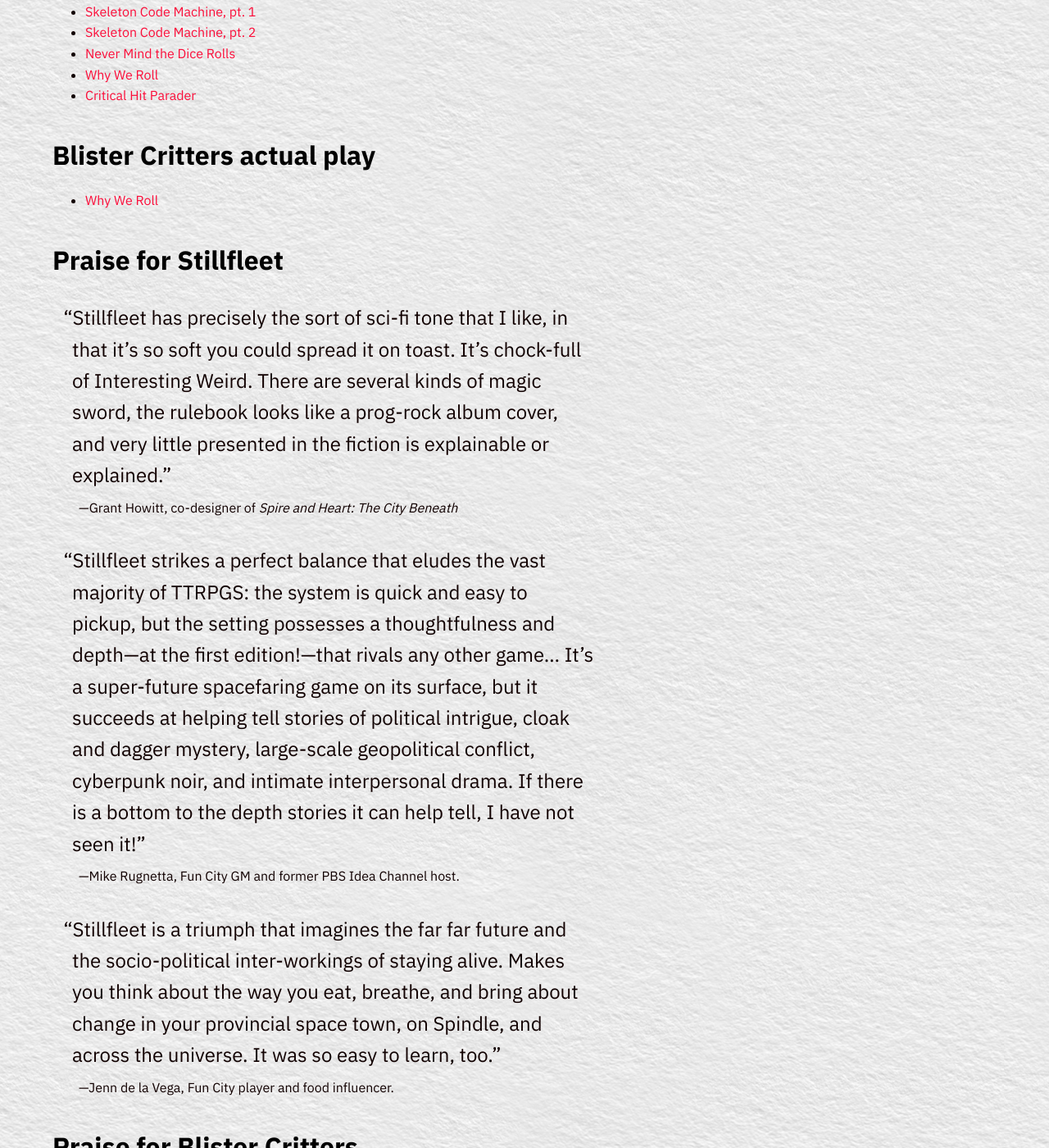
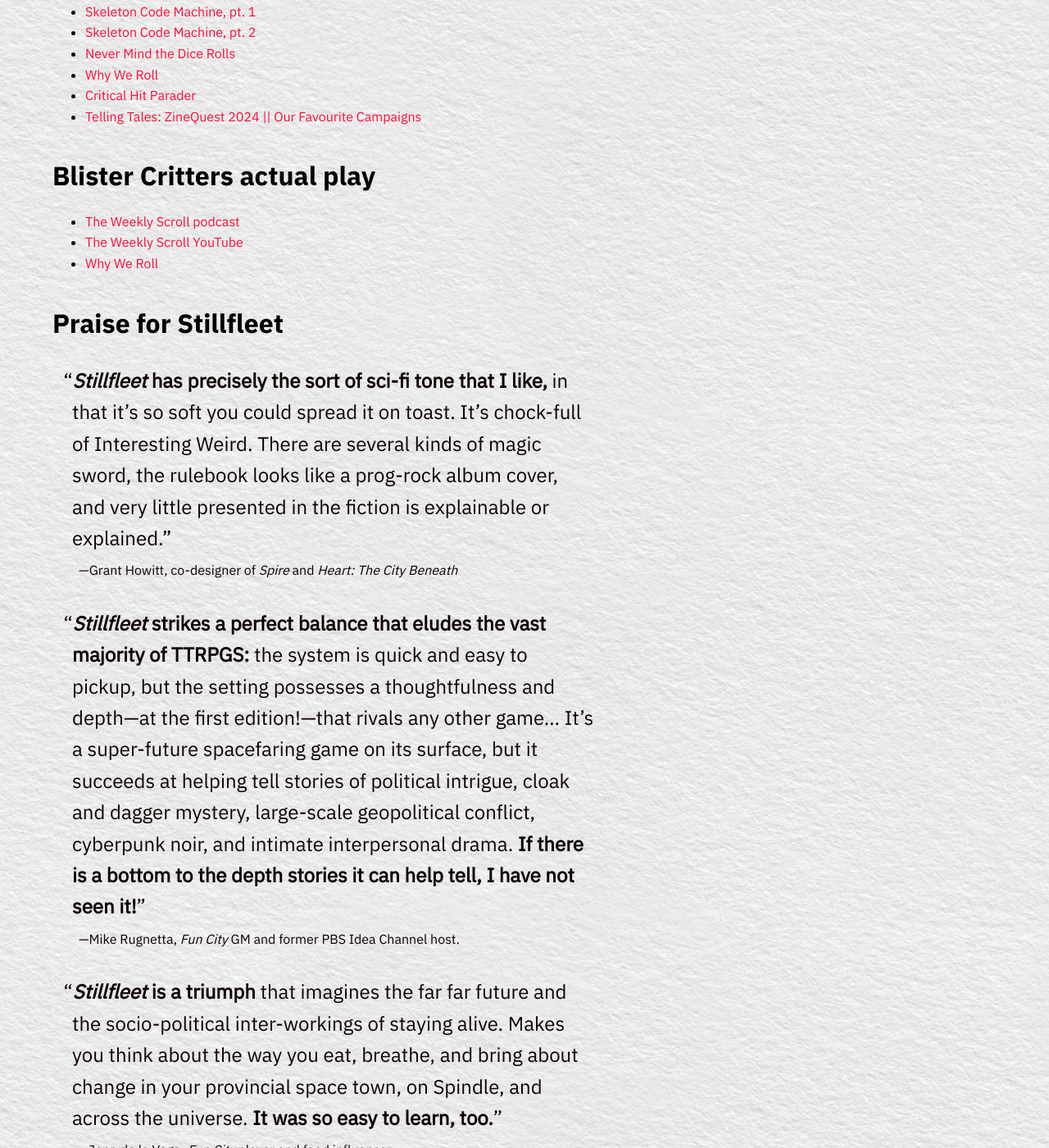
Before and after one commit to stillfleet/stillfleet.github.io, a Jekyll site: the page built from press.html, in a window 1280 px wide and 1400 px high, scrolled down 1031 px. Shown: the whole window at 82% size. Built offline with Jekyll 4.4.1, drawn with Linux system fonts in a browser that asks for light colours; some web fonts are replaced; some of the changed text lies outside the part shown.

Commit message:
Updates Press page with testimonial formatting and additional press links & actual play

```diff
--- a/press.html
+++ b/press.html
@@ -46,30 +46,33 @@ keywords: stillfleet reviews, stillfleet press kit, stillfleet press, stillfleet
   <li><a href="https://preview.drivethrurpg.com/en/product/468398/Never-Mind-the-Dice-Rolls-issue-029">Never Mind the Dice Rolls</a></li>
   <li><a href="https://podcasts.apple.com/us/podcast/wwr-11-blister-critters-w-anthony-grasso/id1710405585?i=1000641060901">Why We Roll</a></li>
   <li><a href="https://criticalhitparader.substack.com/p/songs-with-a-story">Critical Hit Parader</a></li>
+  <li><a href="https://youtu.be/PHu1d_P6H6E?si=nh_3mz718kEpRu1b&t=2225">Telling Tales: ZineQuest 2024 || Our Favourite Campaigns</a></li>
 </ul>
 
 <h2>Blister Critters actual play</h2>
 <ul>
+  <li><a href="https://podcasters.spotify.com/pod/show/theweeklyscroll/episodes/TWS-Plays-11---Blister-Critters-e2fnm8u/a-aav7jpi">The Weekly Scroll podcast</a></li>
+  <li><a href="https://youtu.be/AQF_5SuJOhU?si=syPjAseg83z_TtIj">The Weekly Scroll YouTube</a></li>
   <li><a href="https://youtu.be/_dXVu_7wUz0?si=K34Mz1HnIKJo-KBt">Why We Roll</a></li>
 </ul>
 
 <h2>Praise for Stillfleet</h2>
 
 <figure class="quote">
-  <blockquote>“Stillfleet has precisely the sort of sci-fi tone that I like, in that it’s so soft you could spread it on toast. It’s chock-full of Interesting Weird. There are several kinds of magic sword, the rulebook looks like a prog-rock album cover, and very little presented in the fiction is explainable or explained.”</blockquote>
+  <blockquote>“<strong><em>Stillfleet</em> has precisely the sort of sci-fi tone that I like,</strong> in that it’s so soft you could spread it on toast. It’s chock-full of Interesting Weird. There are several kinds of magic sword, the rulebook looks like a prog-rock album cover, and very little presented in the fiction is explainable or explained.”</blockquote>
   <figcaption>
-    &mdash;Grant Howitt, co-designer of <cite>Spire and Heart: The City Beneath</cite>
+    &mdash;Grant Howitt, co-designer of <cite>Spire</cite> and <cite>Heart: The City Beneath</cite>
   </figcaption>
 </figure>
 
 <figure class="quote">
-  <blockquote> “Stillfleet strikes a perfect balance that eludes the vast majority of TTRPGS: the system is quick and easy to pickup, but the setting possesses a thoughtfulness and depth—at the first edition!—that rivals any other game… It’s a super-future spacefaring game on its surface, but it succeeds at helping tell stories of political intrigue, cloak and dagger mystery, large-scale geopolitical conflict, cyberpunk noir, and intimate interpersonal drama. If there is a bottom to the depth stories it can help tell, I have not seen it!”</blockquote>
-  <figcaption>&mdash;Mike Rugnetta, Fun City GM and former PBS Idea Channel host.</figcaption>
+  <blockquote> “<strong><em>Stillfleet</em> strikes a perfect balance that eludes the vast majority of TTRPGS:</strong> the system is quick and easy to pickup, but the setting possesses a thoughtfulness and depth—at the first edition!—that rivals any other game… It’s a super-future spacefaring game on its surface, but it succeeds at helping tell stories of political intrigue, cloak and dagger mystery, large-scale geopolitical conflict, cyberpunk noir, and intimate interpersonal drama. <strong>If there is a bottom to the depth stories it can help tell, I have not seen it!</strong>”</blockquote>
+  <figcaption>&mdash;Mike Rugnetta, <cite>Fun City</cite> GM and former PBS Idea Channel host.</figcaption>
 </figure>
 
 <figure class="quote">
-  <blockquote> “Stillfleet is a triumph that imagines the far far future and the socio-political inter-workings of staying alive. Makes you think about the way you eat, breathe, and bring about change in your provincial space town, on Spindle, and across the universe. It was so easy to learn, too.”</blockquote>
-  <figcaption>&mdash;Jenn de la Vega, Fun City player and food influencer.</figcaption>
+  <blockquote> “<strong><em>Stillfleet</em> is a triumph</strong> that imagines the far far future and the socio-political inter-workings of staying alive. Makes you think about the way you eat, breathe, and bring about change in your provincial space town, on Spindle, and across the universe. <strong>It was so easy to learn, too.</strong>”</blockquote>
+  <figcaption>&mdash;Jenn de la Vega, <cite>Fun City</cite> player and food influencer.</figcaption>
 </figure>
 
 <h2>Praise for Blister Critters</h2>
```
